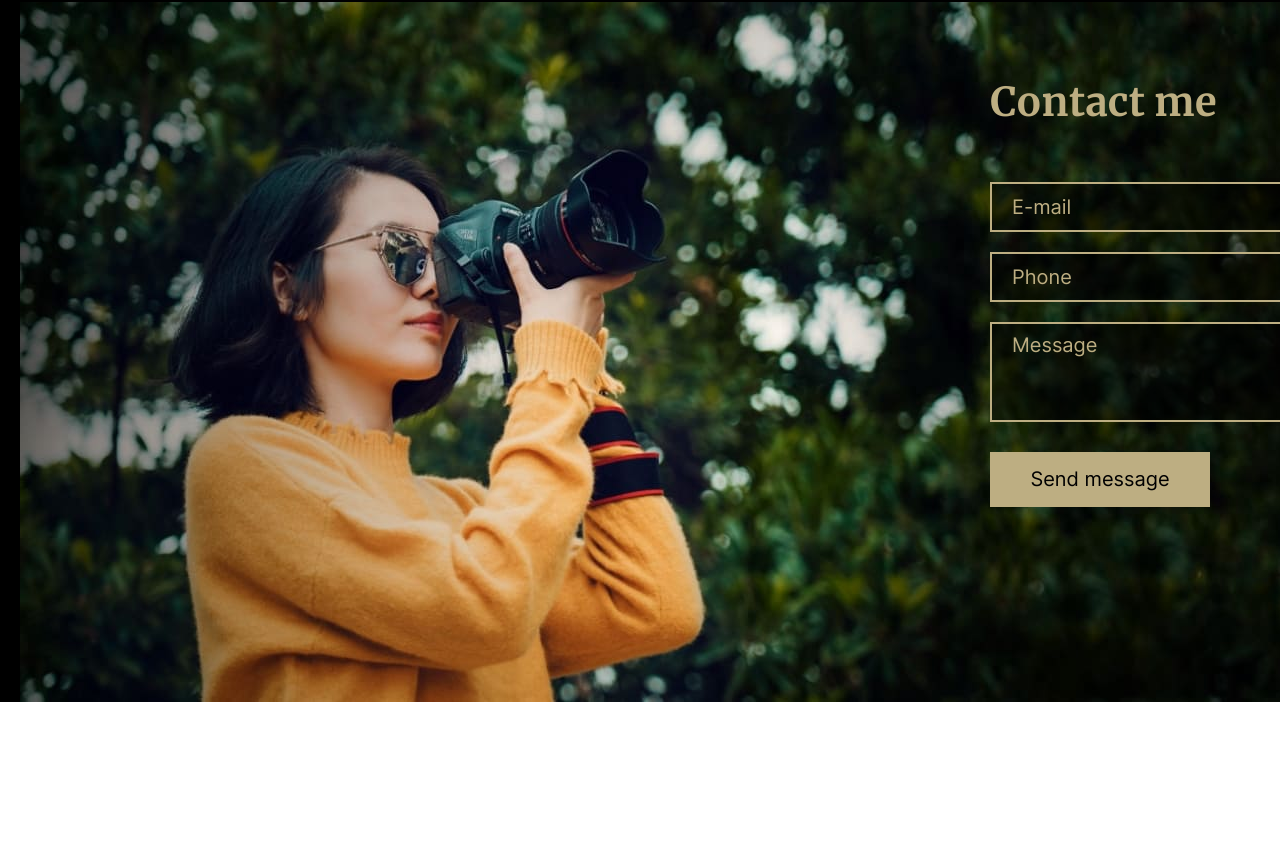
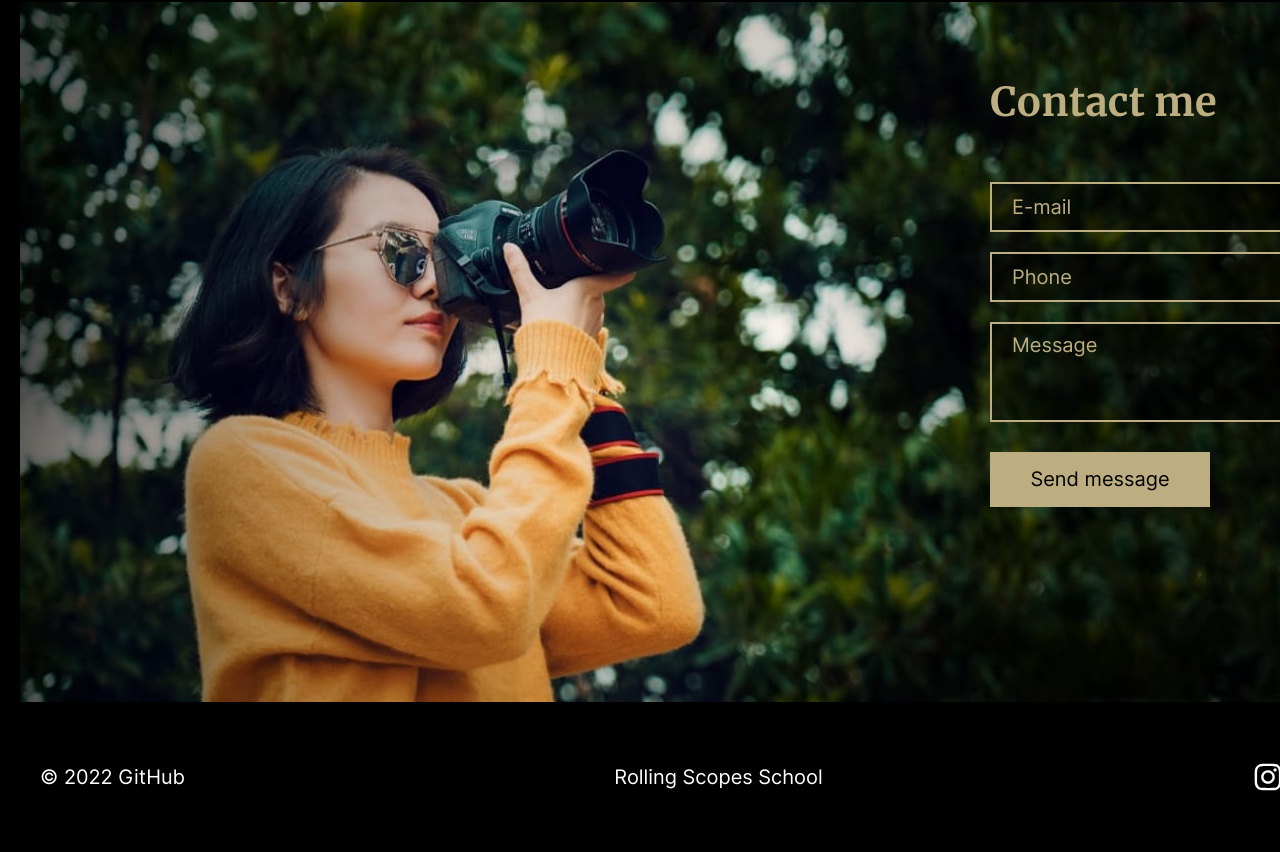
Before and after one commit to ProjectOnGitHub/portfolio-alexa, a plain HTML site: page index.html in a window 1280 px wide. Shown: the part 4678-5530 px from the top of the page. Before the commit the page ends 5380 px from the top, so only its background shows below. Drawn offline with Linux system fonts and the light colour scheme; files whose address does not match are found by name; a web font is replaced by a local one.

Commit message:
feat: add footer

```diff
--- a/index.html
+++ b/index.html
@@ -315,6 +315,53 @@
           </form>
         </section>
       </main>
+      <footer class="footer">
+        <p class="footer__copyright">
+          &#169; 2022
+          <a
+            href="https://github.com/ProjectOnGitHub"
+            class="footer__link hover-effect"
+            target="__blank"
+            >GitHub</a
+          >
+        </p>
+        <a
+          href="https://rs.school/js/"
+          class="footer__link hover-effect"
+          target="_blank"
+          >Rolling Scopes School</a
+        >
+        <ul class="footer__social">
+          <li class="footer__social-item">
+            <a href="/" class="footer__social-link" target="_blank">
+              <svg class="footer__social-icon icon hover-effect">
+                <use xlink:href="./assets/svg/sprite.svg#instagram-icon"></use>
+              </svg>
+            </a>
+          </li>
+          <li class="footer__social-item">
+            <a href="/" class="footer__social-link" target="_blank">
+              <svg class="footer__social-icon icon hover-effect">
+                <use xlink:href="./assets/svg/sprite.svg#facebook-icon"></use>
+              </svg>
+            </a>
+          </li>
+          <li class="footer__social-item">
+            <a href="/" class="footer__social-link" target="_blank">
+              <svg class="footer__social-icon icon hover-effect">
+                <use xlink:href="./assets/svg/sprite.svg#twitter-icon"></use>
+              </svg>
+            </a>
+          </li>
+          <li class="footer__social-item">
+            <a href="/" class="footer__social-link" target="_blank">
+              <svg class="footer__social-icon icon hover-effect">
+                <use xlink:href="./assets/svg/sprite.svg#pinterest-icon"></use>
+              </svg>
+            </a>
+          </li>
+        </ul>
+      </footer>
     </div>
   </body>
 </html>
--- a/style.css
+++ b/style.css
@@ -441,3 +441,54 @@ html {
   color: var(--color-decoration);
   font-size: 20px;
 }
+
+.footer {
+  display: flex;
+  justify-content: space-between;
+  align-items: center;
+  width: var(--main-width);
+  padding: 0 20px;
+  box-sizing: border-box;
+  height: 150px;
+}
+
+.footer__copyright {
+  color: var(--color-light);
+}
+
+.footer__social {
+  display: flex;
+  align-content: center;
+  list-style-type: none;
+  padding: 0;
+  margin: 0;
+  gap: 20px;
+}
+
+.footer__social-item {
+  display: flex;
+  align-content: center;
+}
+.footer__social-link {
+  display: flex;
+}
+
+.footer__link {
+  text-decoration: none;
+  color: var(--color-light);
+  line-height: 2.5;
+}
+
+.footer__social-icon {
+  width: 32px;
+  height: 32px;
+  fill: var(--color-light);
+}
+
+.footer__social-icon:hover {
+  fill: var(--color-decoration);
+}
+
+.footer__link:hover {
+  color: var(--color-decoration);
+}
```
